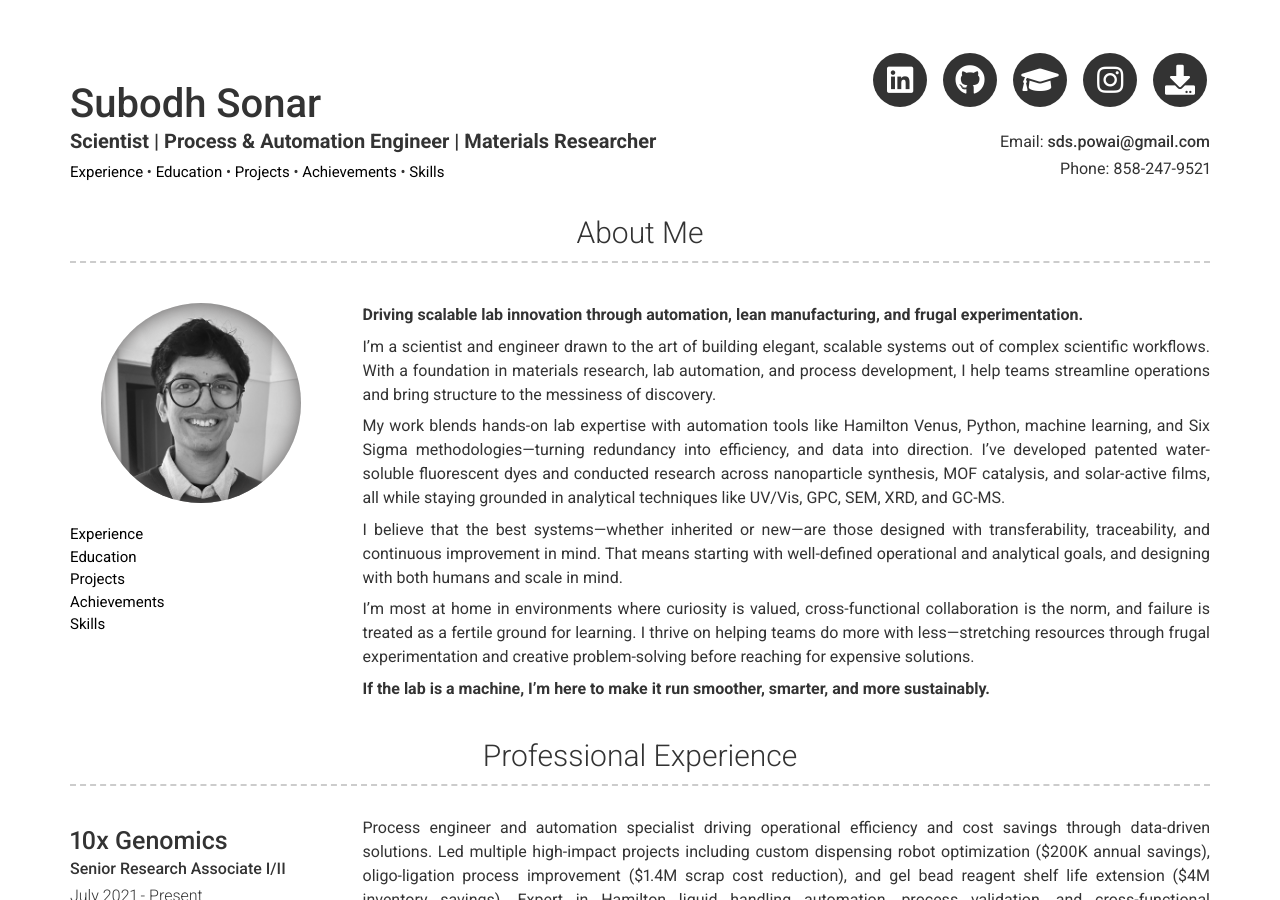
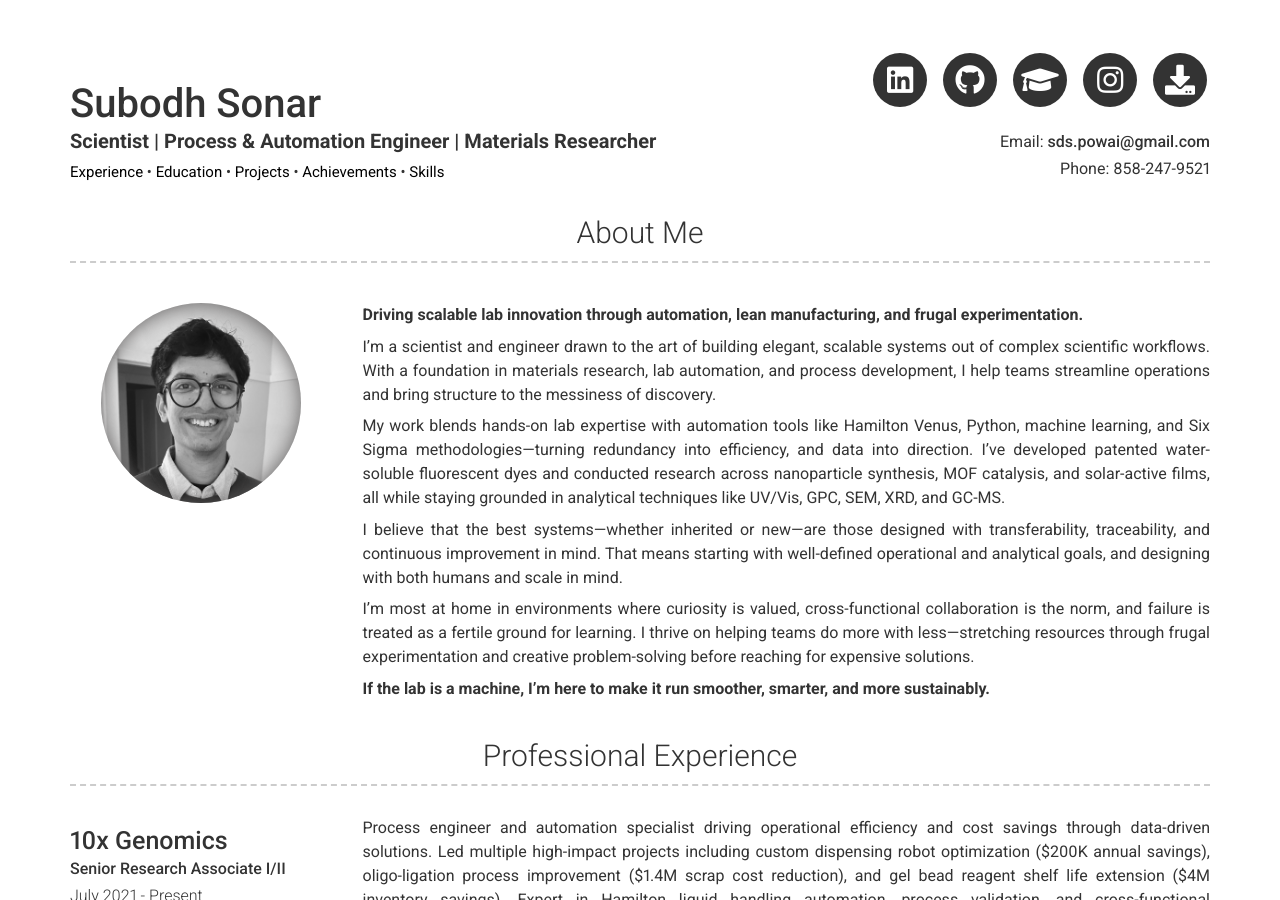
Before and after one commit to subodh122/subodh122.github.io, a Jekyll site: the page built from index.md, in a window 1280 px wide and 900 px high. Built offline with Jekyll 4.4.1, drawn with Linux system fonts in a browser that asks for light colours; nearby versions of some CDN libraries.

Commit message:
Revert: Remove navigation links under photograph in about section

```diff
--- a/_includes/about.html
+++ b/_includes/about.html
@@ -5,13 +5,6 @@
     {%- if site.about_profile_image -%}
       <div class="col-xs-12 col-sm-4 col-md-3 no-print">
         <span class="profile-img" style="background-image: url({{ site.about_profile_image | relative_url }})"></span>
-        <div style="margin-top: 12px; font-size: 1.5em; text-align: left;">
-          <a href="#professional-experience" style="color: black; text-decoration: none;">Experience</a><br>
-          <a href="#education" style="color: black; text-decoration: none;">Education</a><br>
-          <a href="#key-projects" style="color: black; text-decoration: none;">Projects</a><br>
-          <a href="#achievements" style="color: black; text-decoration: none;">Achievements</a><br>
-          <a href="#technical-skills" style="color: black; text-decoration: none;">Skills</a>
-        </div>
       </div>
     {%- endif -%}
     <div class="col-xs-12 col-sm-8 col-md-9 col-print-12">
```
